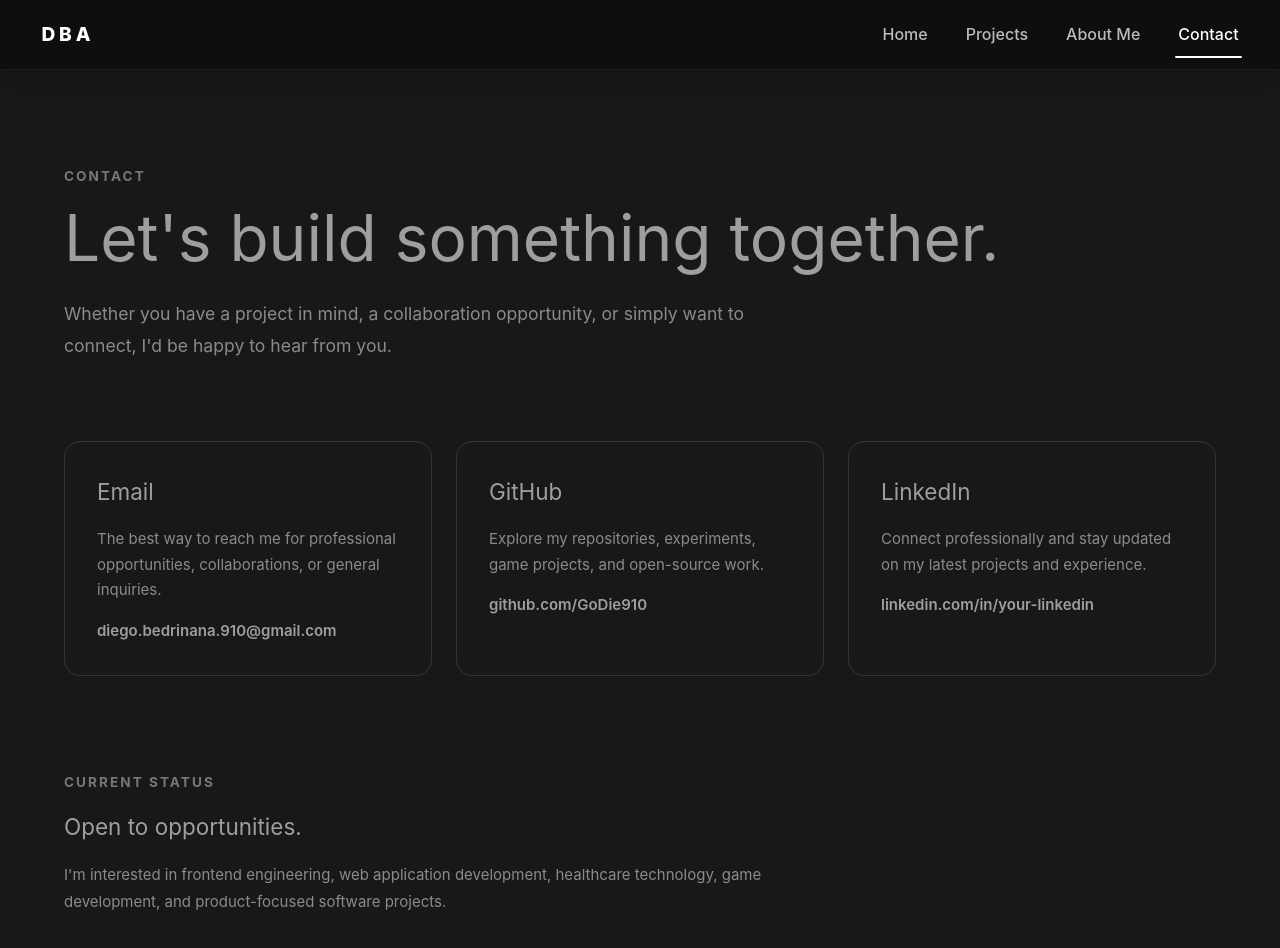
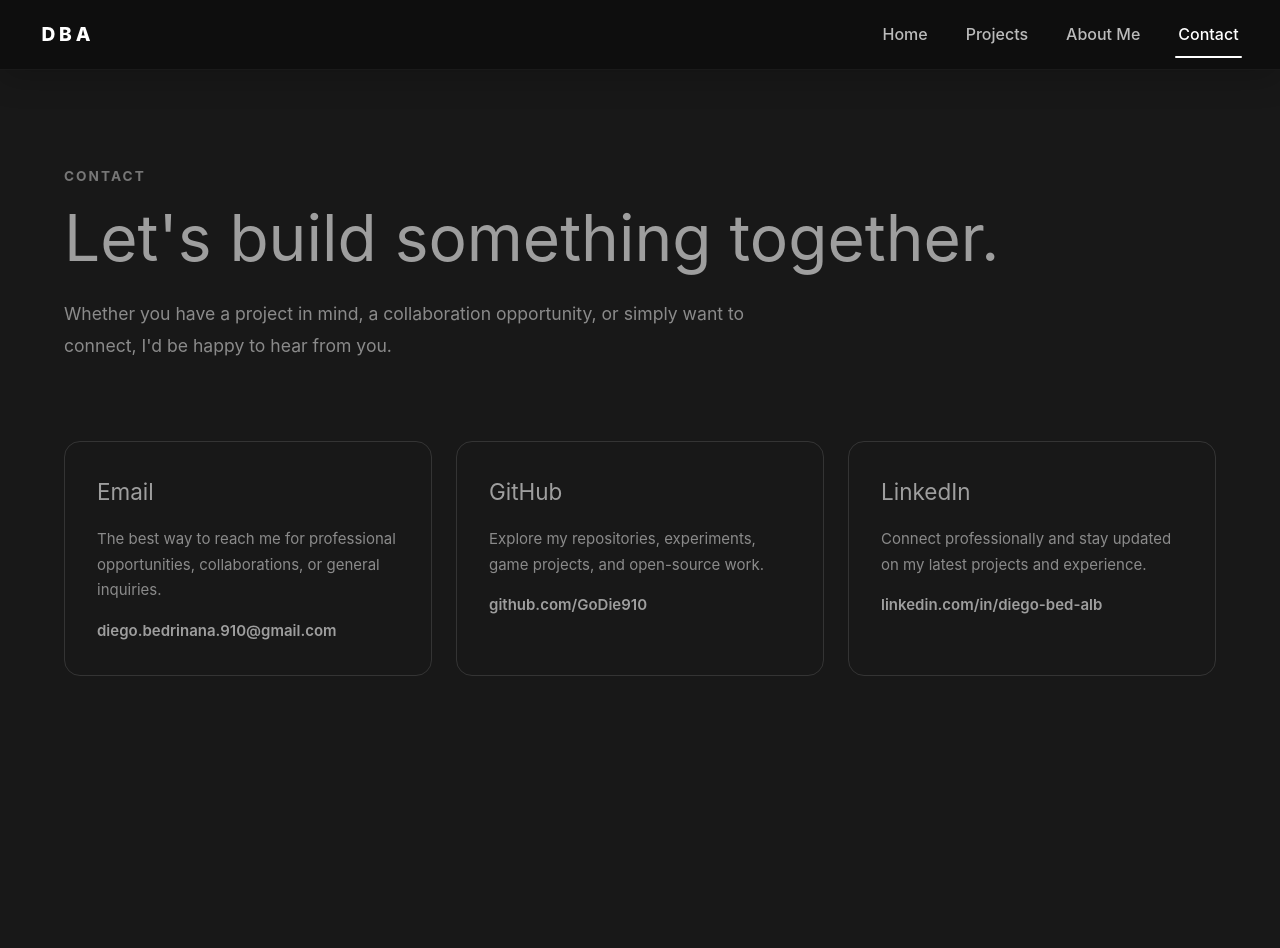
Before and after one commit to GoDie910/personal-website, a Vue app: page /contact in a window 1280 px wide. Shown: the top 948 px of the page. After the commit the page ends 868 px from the top, so only its background shows below. Built offline with nearby package versions, Linux system fonts and the light colour scheme.

Commit message:
Contact: cleanup

```diff
--- a/src/views/ContactView.vue
+++ b/src/views/ContactView.vue
@@ -44,7 +44,7 @@
         </a>
 
         <a
-          href="https://linkedin.com/in/your-linkedin"
+          href="https://www.linkedin.com/in/diego-bed-alb/"
           target="_blank"
           rel="noopener noreferrer"
           class="contact-card"
@@ -56,21 +56,9 @@
             projects and experience.
           </p>
 
-          <span>linkedin.com/in/your-linkedin</span>
+          <span>linkedin.com/in/diego-bed-alb</span>
         </a>
       </div>
-    </section>
-
-    <section class="availability">
-      <p class="section-label">CURRENT STATUS</p>
-
-      <h2>Open to opportunities.</h2>
-
-      <p>
-        I'm interested in frontend engineering, web application
-        development, healthcare technology, game development,
-        and product-focused software projects.
-      </p>
     </section>
   </main>
 </template>
@@ -151,19 +139,6 @@
   font-weight: 600;
 }
 
-.availability {
-  max-width: 700px;
-}
-
-.availability h2 {
-  margin-bottom: 1rem;
-}
-
-.availability p:last-child {
-  line-height: 1.8;
-  opacity: 0.85;
-}
-
 @media (max-width: 768px) {
   .contact-view {
     width: 92%;
```
